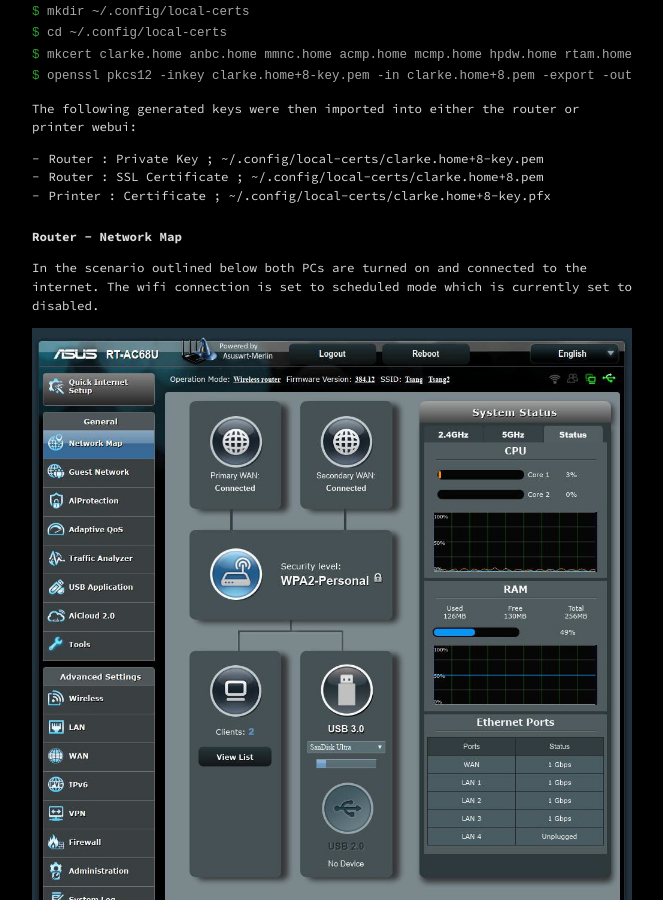
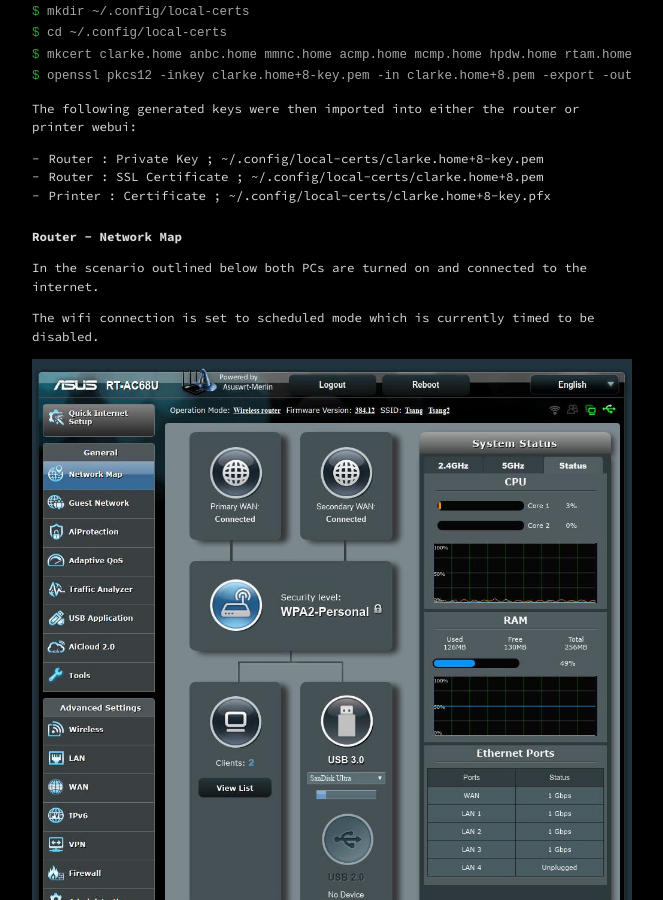
Before and after one commit to calumngimhk/calumngimhk.github.io, a Jekyll site: the page built from _posts/2019-07-18-router-first-line-of-defence.md, in a window 1280 px wide and 900 px high, scrolled down 2407 px. Shown: the whole window, without its empty margins (308-971 px from the left). Built offline with Jekyll 4.4.1, drawn with Linux system fonts in a browser that asks for light colours.

Commit message:
1563929282

```diff
--- a/_posts/2019-07-18-router-first-line-of-defence.md
+++ b/_posts/2019-07-18-router-first-line-of-defence.md
@@ -152,7 +152,11 @@
 
 >
 
-In the scenario outlined below both PCs are turned on and connected to the internet. The wifi connection is set to scheduled mode which is currently set to disabled.
+In the scenario outlined below both PCs are turned on and connected to the internet.
+
+>
+
+The wifi connection is set to scheduled mode which is currently timed to be disabled.
 
 >
 
```
